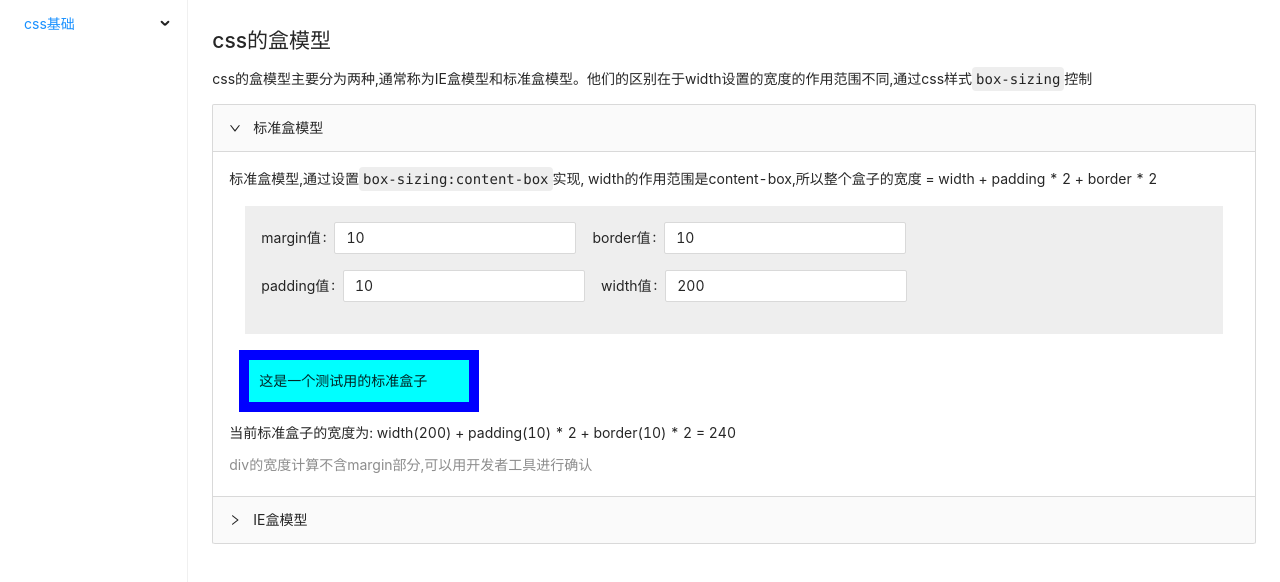
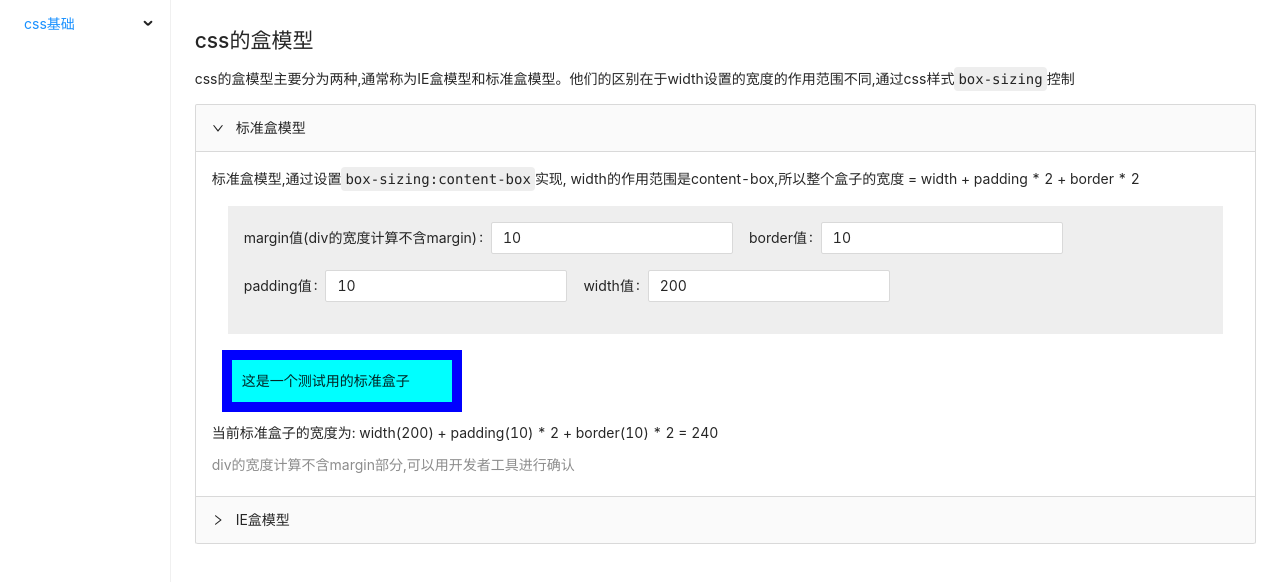
Before and after one commit to YoungMandy/yang-mandy.github.io, a Vue app: page /css-basic in a window 1280 px wide. Shown: the top 582 px of the page. Built offline with nearby package versions, Linux system fonts and the light colour scheme.

Commit message:
增加盒模型

```diff
--- a/src/components/cssbasic/BoxSizing.vue
+++ b/src/components/cssbasic/BoxSizing.vue
@@ -59,7 +59,7 @@ onMounted(() => {
           width的作用范围是content-box,所以整个盒子的宽度 = width + padding * 2
           + border * 2
           <a-form class="control-form" layout="inline" :model="standardBox">
-            <a-form-item label="margin值:">
+            <a-form-item label="margin值(div的宽度计算不含margin):">
               <a-input
                 v-model:value="standardBox.margin"
                 @change="calculateWidth('standard-box')"
@@ -123,7 +123,7 @@ onMounted(() => {
           width的作用范围是border-box,所以整个盒子的宽度 = width值;
 
           <a-form class="control-form" layout="inline" :model="ieBox">
-            <a-form-item label="margin值:">
+            <a-form-item label="margin值(div的宽度计算不含margin):">
               <a-input
                 v-model:value="ieBox.margin"
                 @change="calculateWidth('ie-box')"
```
